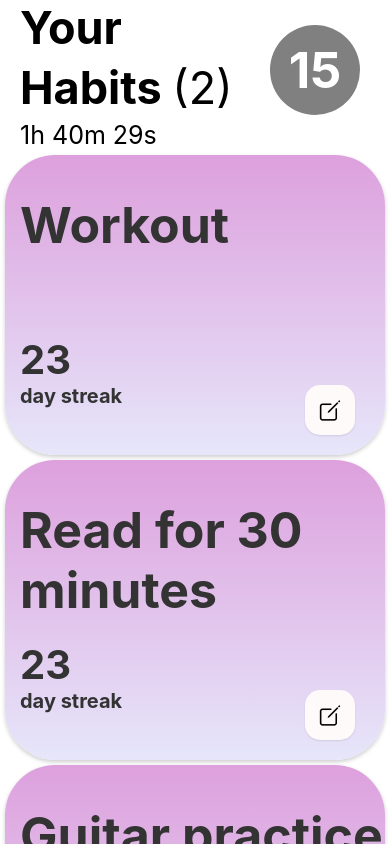
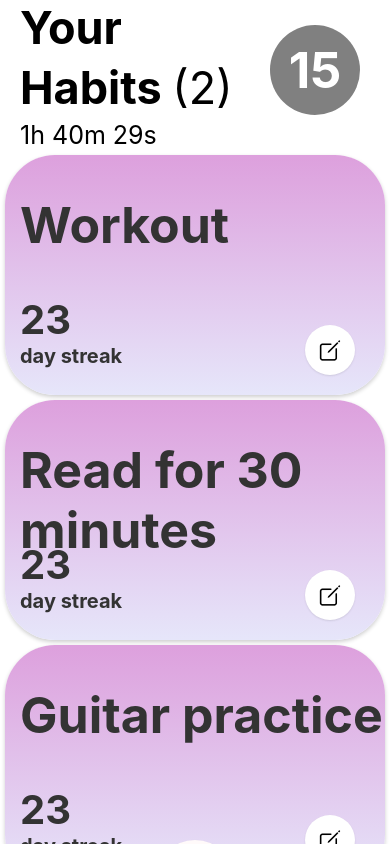
Before and after one commit to rafaredei/react-native-habitTracker, a React Native app: screen / in a window 390 px wide. Built offline with nearby package versions, Linux system fonts and the light colour scheme.

Commit message:
ideal layout

```diff
--- a/App.tsx
+++ b/App.tsx
@@ -144,7 +144,7 @@ const styles = StyleSheet.create({
   },
   cardContainer: {
     width: 380,
-    height: 300,
+    height: 240,
     borderRadius: 50,
     marginLeft: -15,
     elevation: 5,
@@ -187,18 +187,18 @@ const styles = StyleSheet.create({
   },
   streakTextContainer: {
     position: 'absolute',
-    paddingTop: 180,
+    paddingTop: 140,
   },
   editButtonContainer: {
     position: 'absolute',
     paddingLeft: 300,
-    paddingTop: 230,
+    paddingTop: 170,
   },
   editButton: {
     width: 50,
     height: 50,
-    borderRadius: 15,
-    backgroundColor: 'snow',
+    borderRadius: 25,
+    backgroundColor: 'white',
     justifyContent: 'center',
     alignItems: 'center',
     elevation: 3,
@@ -215,8 +215,8 @@ const styles = StyleSheet.create({
     marginTop: -50,
   },
   createButton: {
-    width: 100,
-    height: 100,
+    width: 80,
+    height: 80,
     borderRadius: 50,
     backgroundColor: 'snow',
     justifyContent: 'center',
```
